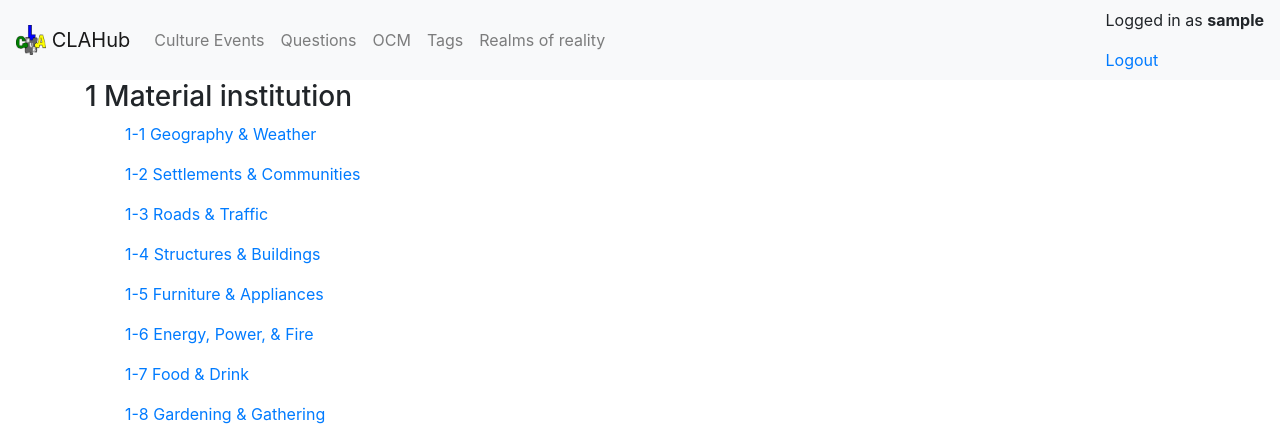
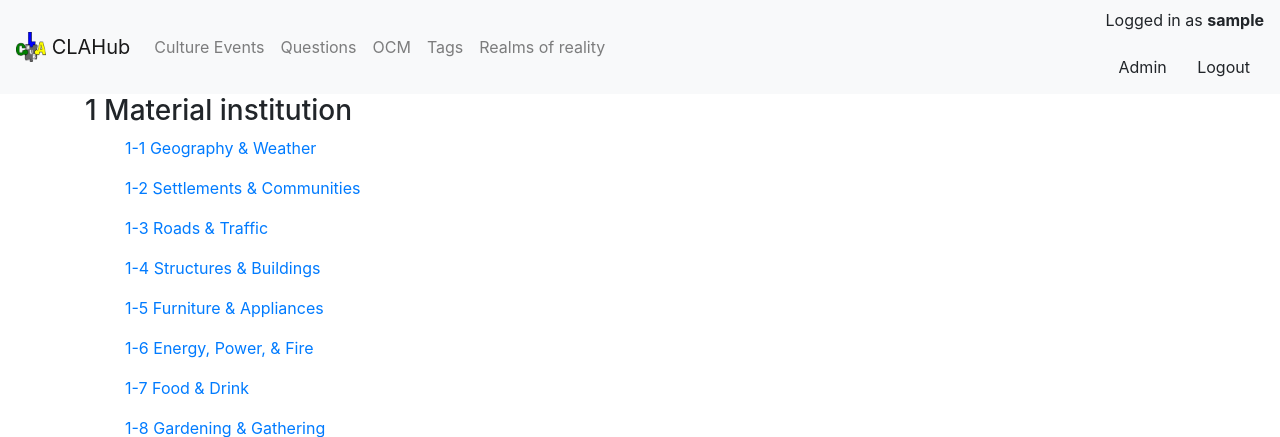
Before and after one commit to stevetasticsteve/CLA_Hub, a Django app: page /CE/ocm in a window 1280 px wide. Shown: the top 437 px of the page. Run offline with Django 3.2, Linux system fonts and the light colour scheme; the visitor is signed in with stand-in values (Sample User, id 1); some libraries are stand-ins or nearby versions.

Commit message:
Added a link in the navbar to the admin site

```diff
--- a/CLAHub/templates/base.html
+++ b/CLAHub/templates/base.html
@@ -30,12 +30,14 @@
       <div class="navbar-item ml-md-auto" >
       {% if user.is_authenticated %}
         <p>Logged in as <strong>{{ user.username }}</strong></p>
-      <a href="{% url 'logout' %}"  >Logout</a>
+        <a href="{% url 'admin:index' %}" class="btn btn-light">Admin</a>
+        <a href="{% url 'logout' %}" class="btn btn-light" >Logout</a>
+
       </div>
       {% else %}
       <p>You are not logged in</p>
       <p>
-      <a href="{% url 'login' %}">Login</a>
+      <a href="{% url 'login' %}" class="btn btn-light" >Login</a>
         </p>
       {% endif %}
     </div>
```
Also changed, not shown: Todo.md (+0 -1 lines).
